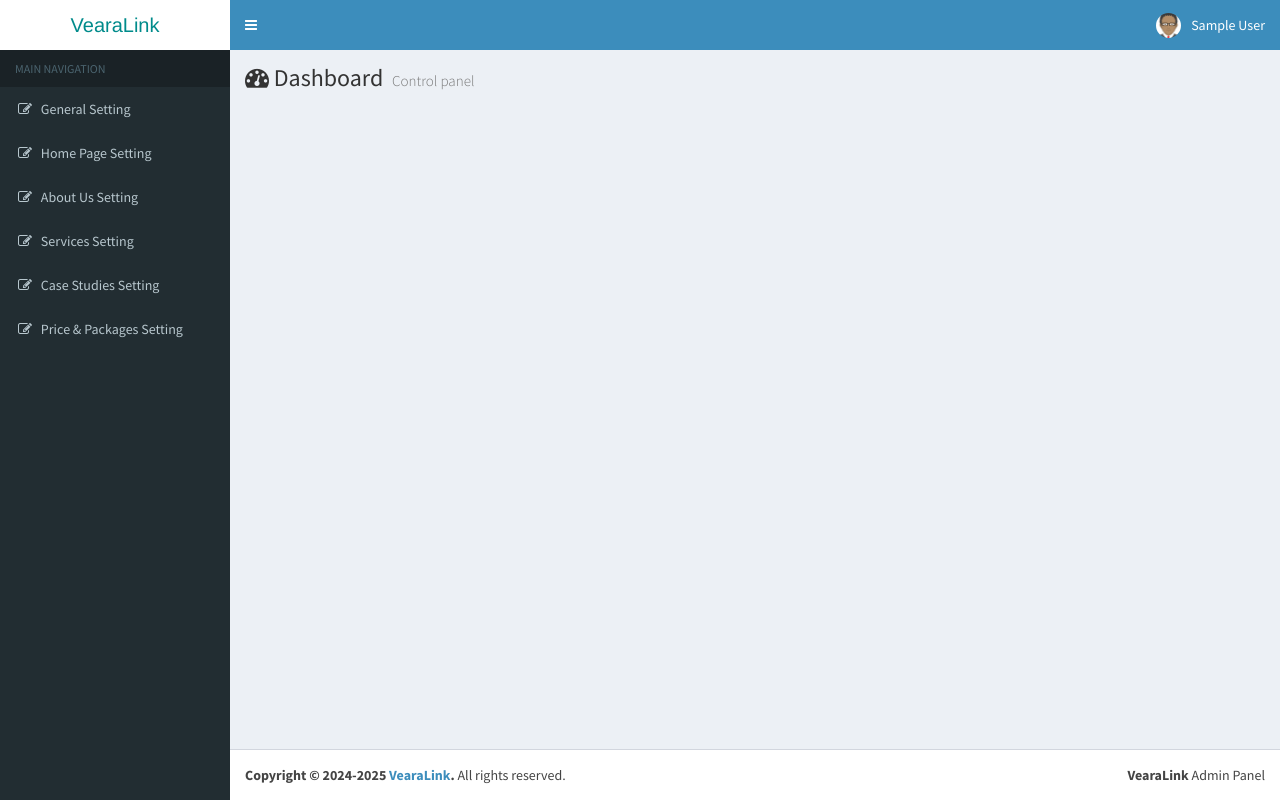
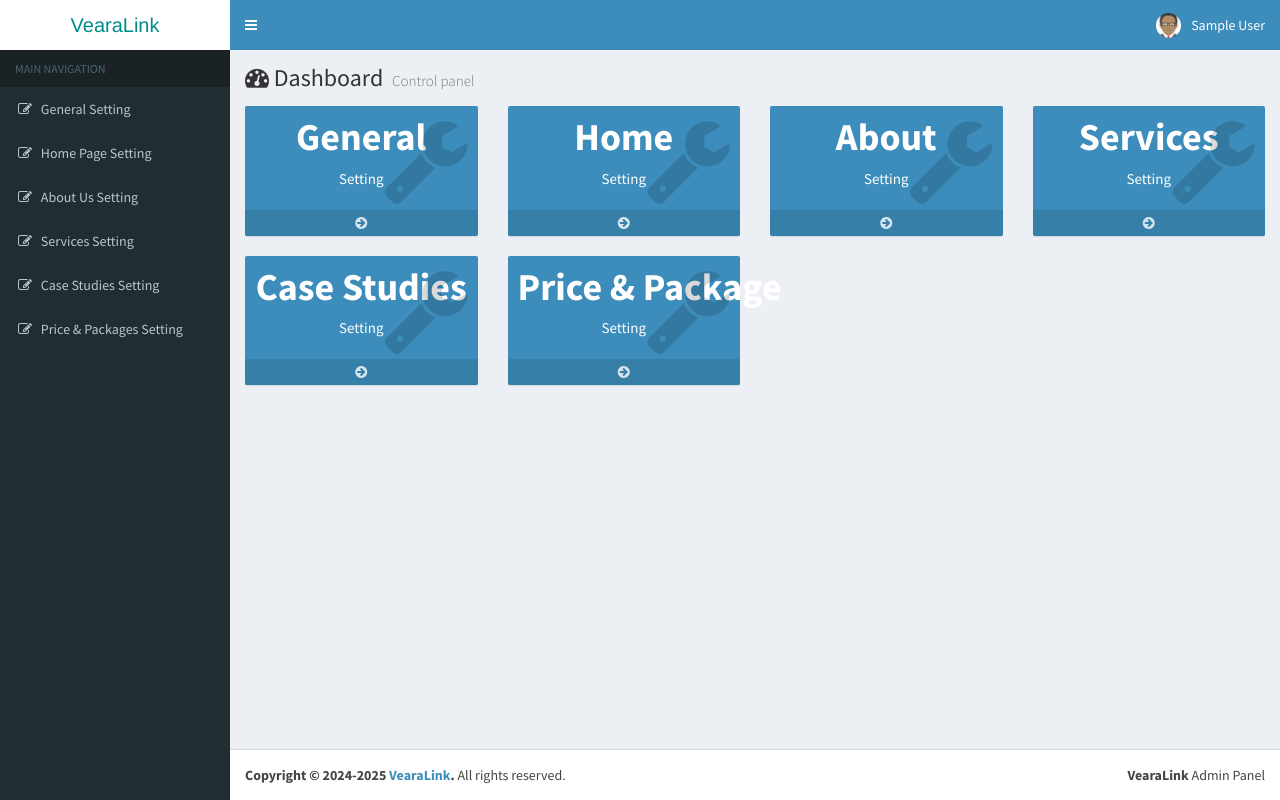
Before and after one commit to MubsharAhmed/admin, a CodeIgniter app: page /juvadmin/dashboard in a window 1280 px wide. Run offline with CodeIgniter, Linux system fonts and the light colour scheme; the visitor is signed in with stand-in values (Sample User, id 1); data that the repository does not hold is empty.

Commit message:
seeder and other setting

```diff
--- a/application/views/general_setting/dashboard.php
+++ b/application/views/general_setting/dashboard.php
@@ -6,68 +6,91 @@
         </h1>
     </section>
 
+    <style>
+        .small-box {
+            background-color: #3C8DBC;
+            color: white;
+        }
+    </style>
+
+
     <section class="content">
         <div class="row">
-            <!-- <div class="col-lg-3 col-xs-6">
-                <div class="small-box bg-aqua">
-                    <div class="inner">
-                        <h3><?=$managerCount?></h3>
-                        <p>Managers</p>
+            <div class="col-lg-3 col-xs-6">
+                <div class="small-box">
+                    <div class="inner text-center">
+                        <h3>General</h3>
+                        <p>Setting</p>
+
                     </div>
                     <div class="icon">
-                        <i class="ion ion-person"></i>
+                        <i class="fa fa-wrench"></i>
                     </div>
-                    <a href="<?=base_url('managers')?>" class="small-box-footer">More info <i class="fa fa-arrow-circle-right"></i></a>
+                    <a href="<?=base_url('general/generalSetting')?>" class="small-box-footer"> <i class="fa fa-arrow-circle-right"></i></a>
                 </div>
             </div>
             <div class="col-lg-3 col-xs-6">
-                <div class="small-box bg-green">
-                    <div class="inner">
-                        <h3><?=$agentCount?></h3>
-                        <p>Agents</p>
+                <div class="small-box bg-primary">
+                    <div class="inner text-center">
+                        <h3>Home</h3>
+                        <p>Setting</p>
                     </div>
                     <div class="icon">
-                        <i class="ion ion-person"></i>
+                    <i class="fa fa-wrench"></i>
                     </div>
-                    <a href="<?=base_url('agents')?>" class="small-box-footer">More info <i class="fa fa-arrow-circle-right"></i></a>
+                    <a href="<?=base_url('general/home')?>" class="small-box-footer"><i class="fa fa-arrow-circle-right"></i></a>
                 </div>
             </div>
             <div class="col-lg-3 col-xs-6">
-                <div class="small-box bg-green">
-                    <div class="inner">
-                        <h3><?=$userCount?></h3>
-                        <p>Users</p>
+                <div class="small-box bg-primary">
+                    <div class="inner text-center">
+                        <h3>About</h3>
+                        <p>Setting</p>
                     </div>
                     <div class="icon">
-                        <i class="ion ion-person"></i>
+                    <i class="fa fa-wrench"></i>
                     </div>
-                    <a href="<?=base_url('users')?>" class="small-box-footer">More info <i class="fa fa-arrow-circle-right"></i></a>
-                </div>
-            </div> -->
-            <!-- <div class="col-lg-3 col-xs-6">
-                <div class="small-box bg-yellow">
-                    <div class="inner">
-                        <h3>44</h3>
-                        <p>New User</p>
-                    </div>
-                    <div class="icon">
-                        <i class="ion ion-person-add"></i>
-                    </div>
-                    <a href="<?php echo base_url(); ?>userListing" class="small-box-footer">More info <i class="fa fa-arrow-circle-right"></i></a>
+                    <a href="<?=base_url('general/aboutUs')?>" class="small-box-footer"><i class="fa fa-arrow-circle-right"></i></a>
                 </div>
             </div>
             <div class="col-lg-3 col-xs-6">
-                <div class="small-box bg-red">
-                    <div class="inner">
-                        <h3>65</h3>
-                        <p>Reopened Issue</p>
+                <div class="small-box bg-primary">
+                    <div class="inner text-center">
+                        <h3>Services</h3>
+                        <p>Setting</p>
                     </div>
                     <div class="icon">
-                        <i class="ion ion-pie-graph"></i>
+                    <i class="fa fa-wrench"></i>
                     </div>
-                    <a href="#" class="small-box-footer">More info <i class="fa fa-arrow-circle-right"></i></a>
+                    <a href="<?php echo base_url(); ?>general/services" class="small-box-footer"><i class="fa fa-arrow-circle-right"></i></a>
                 </div>
-            </div> -->
+            </div>
+            <div class="col-lg-3 col-xs-6">
+                <div class="small-box bg-primary">
+                    <div class="inner text-center">
+                        <h3>Case Studies</h3>
+                        <p>Setting</p>
+                    </div>
+                    <div class="icon">
+                    <i class="fa fa-wrench"></i>
+                    </div>
+                    <a href="<?php echo base_url(); ?>general/caseStudies" class="small-box-footer"><i class="fa fa-arrow-circle-right"></i></a>
+                </div>
+            </div>
+
+            <div class="col-lg-3 col-xs-6">
+                <div class="small-box bg-primary">
+                    <div class="inner text-center">
+                        <h3>Price & Package</h3>
+                        <p>Setting</p>
+
+                    </div>
+                    <div class="icon">
+                        <i class="fa fa-wrench"></i>
+                    </div>
+                    <a href="<?=base_url('general/pricepackage')?>" class="small-box-footer"> <i class="fa fa-arrow-circle-right"></i></a>
+                </div>
+            </div>
         </div>
     </section>
 </div>
```
Also changed, not shown: application/controllers/General.php (+14 -21 lines), application/models/General_model.php (+19 -31 lines), application/models/Login_model.php (+69 -69 lines), application/views/general_setting/pricepackage.php (+2 -6 lines).
